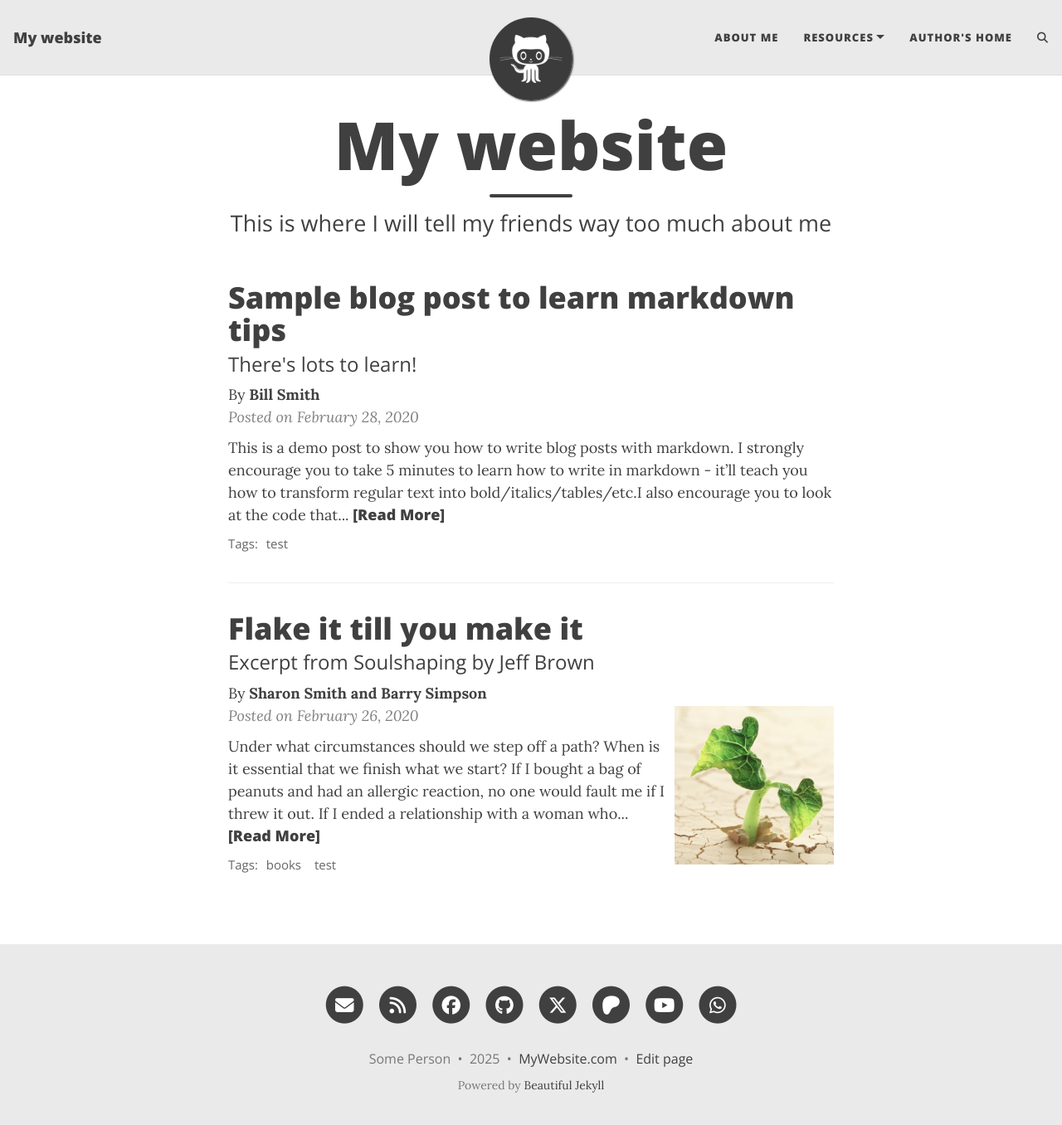
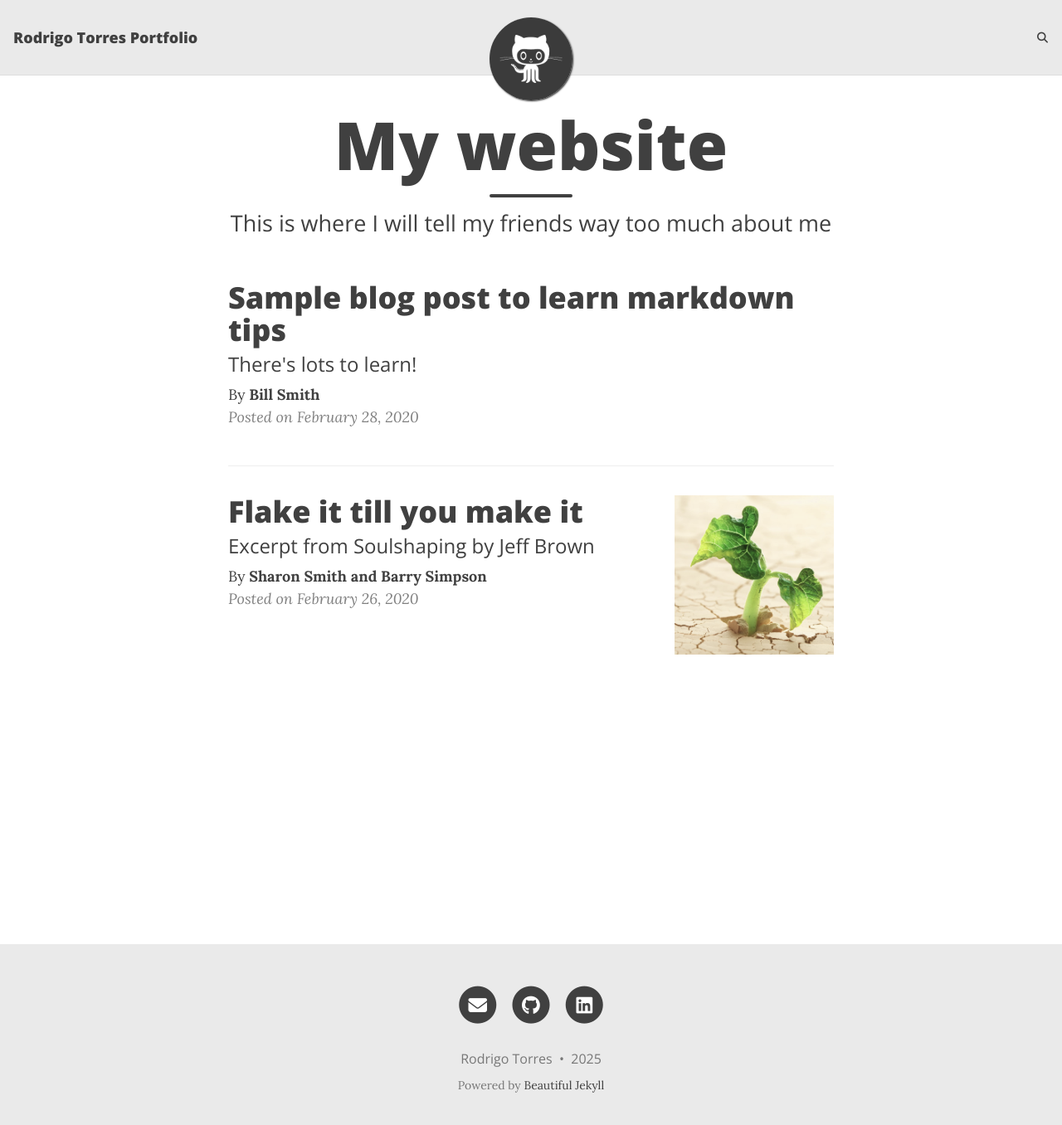
Before and after one commit to torresbarrera/portfolio, a Jekyll site: the page built from index.html, in a window 1280 px wide and 1369 px high. Shown: the top 1356 px of the window at 83% size. Built offline with Jekyll 4.4.1, drawn with Linux system fonts in a browser that asks for light colours; the list of posts is cut into pages by our own code; comment, search, counter and statistics services are not loaded.

Commit message:
Update _config.yml

```diff
--- a/_config.yml
+++ b/_config.yml
@@ -10,21 +10,20 @@
 ############################
 
 # Name of website
-title: My website
+title: Rodrigo Torres Portfolio
 
 # Your name to show in the footer
-author: Some Person
+author: Rodrigo Torres
 
 ###############################################
 # --- List of links in the navigation bar --- #
 ###############################################
 
 navbar-links:
-  About Me: "aboutme"
-  Resources:
-    - Beautiful Jekyll: "https://beautifuljekyll.com"
-    - Learn markdown: "https://www.markdowntutorial.com/"
-  Author's home: "https://deanattali.com"
+  Home
+  Resume
+  Projects
+  Contact
 
 ################
 # --- Logo --- #
@@ -50,14 +49,10 @@ round-avatar: true
 # You can change the order that they show up on the page by changing the order here.
 # Uncomment the links you want to show and add your information to each one.
 social-network-links:
-  email: "someone@example.com"
-  rss: true  # remove this line if you don't want to show an RSS link at the bottom
-  facebook: deanattali
-  github: daattali
-  twitter: daattali
-  patreon: DeanAttali
-  youtube: "@daattali"
-  whatsapp: 15551212
+  email: "torres.barrera8@gmail.com"
+  github: https://github.com/torresbarrera
+  linkedin: https://www.linkedin.com/in/torresbarrera/
+
 #  medium: yourname
 #  reddit: yourname or r/yoursubreddit
 #  linkedin: daattali
@@ -86,7 +81,7 @@ social-network-links:
 
 # If you want your website to generate an RSS feed, provide a description
 # The URL for the feed will be https://<your_website>/feed.xml
-rss-description: This website is a virtual proof that I'm awesome
+# rss-description: This website is a virtual proof that I'm awesome
 
 ###########################
 # --- General options --- #
@@ -94,15 +89,15 @@ rss-description: This website is a virtual proof that I'm awesome
 
 # Select which social network share links to show in posts
 share-links-active:
-  twitter: true
-  facebook: true
+  twitter: false
+  facebook: false
   linkedin: true
   vk: false
   reddit: false
 
 # How to display the link to your website in the footer
 # Remove this if you don't want a link in the footer
-url-pretty: "MyWebsite.com"
+# url-pretty: "MyWebsite.com"
 
 # Add the website title to the title of every page
 title-on-all-pages: true
@@ -111,16 +106,16 @@ title-on-all-pages: true
 excerpt_length: 50
 
 # Whether or not to show an excerpt for every blog post in the feed page
-feed_show_excerpt: true
+feed_show_excerpt: false
 
 # Whether or not to show a list of tags below each post preview in the feed page
-feed_show_tags: true
+feed_show_tags: false
 
 # Add a search button to the navbar
 post_search: true
 
 # Add a button in the footer to edit the current page. Only works if your website is hosted on GitHub
-edit_page_button: true
+edit_page_button: false
 
 # Allow sub-menu items (second-level navigation menu items) to be longer than the top-level menu
 # If this setting is off, then long sub-menu words might get cut off
@@ -128,7 +123,7 @@ edit_page_button: true
 navbar-var-length: false
 
 # The keywords to associate with your website, for SEO purposes
-#keywords: "my,list,of,keywords"
+keywords: "data analyst,business analyst, hong kong"
 
 ######################################
 # --- Colours / background image --- #
```
